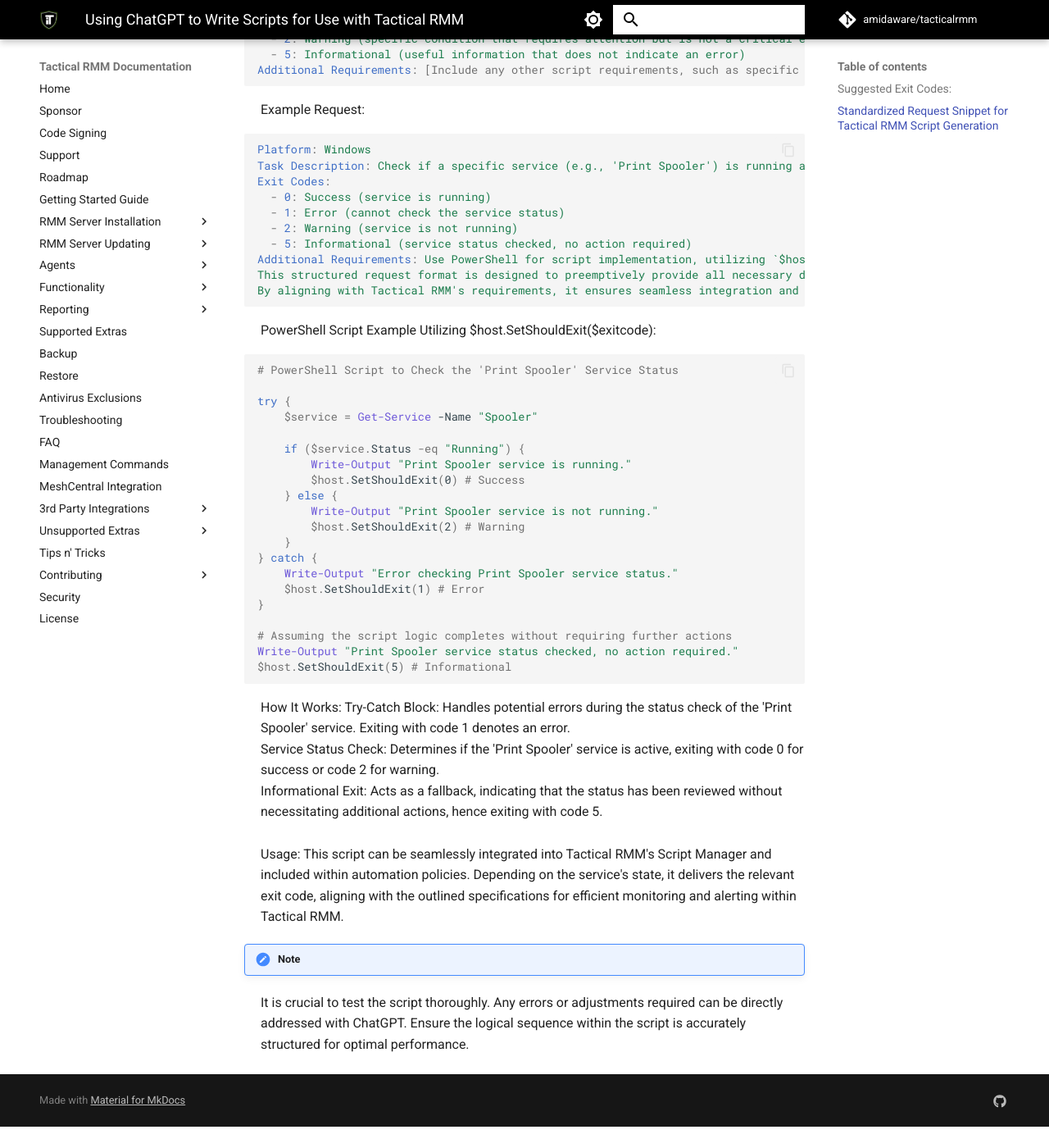
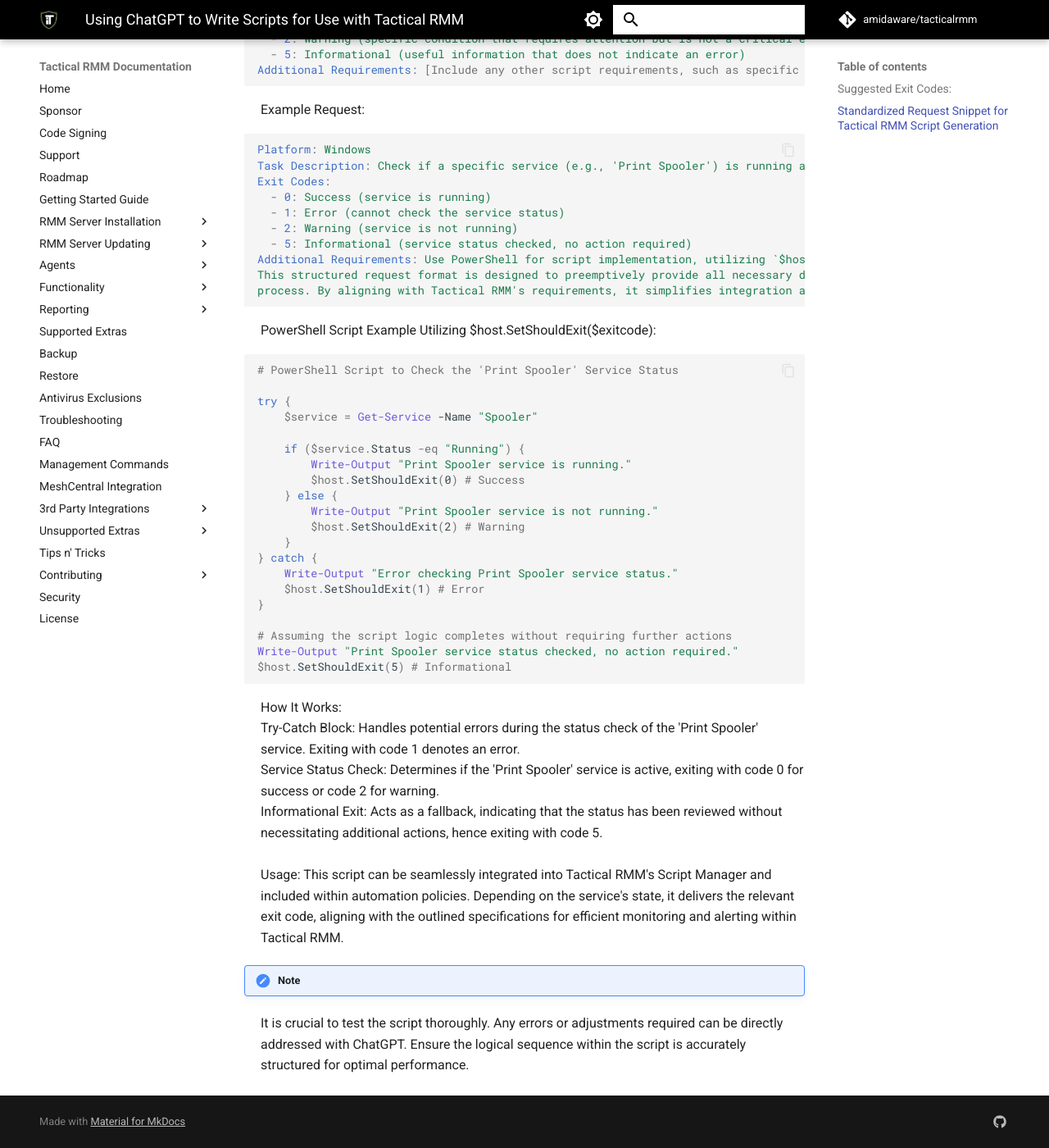
Before and after one commit to amidaware/trmm-docs, an MkDocs documentation site: the page built from docs/using_chatgpt.md, in a window 1280 px wide and 1400 px high, scrolled down 784 px. Shown: the whole window at 82% size. Built offline with MkDocs 1.6.1 and Material for MkDocs 9.7.7, drawn with Linux system fonts in a browser that asks for light colours; comment, search, counter and statistics services are not loaded; before the commit the page ends 2158 px from its top, so only the background shows below that.

Commit message:
Update using_chatgpt.md

````diff
--- a/docs/using_chatgpt.md
+++ b/docs/using_chatgpt.md
@@ -32,8 +32,8 @@
   - 2: Warning (service is not running)
   - 5: Informational (service status checked, no action required)
 Additional Requirements: Use PowerShell for script implementation, utilizing `$host.SetShouldExit($exitcode)` for exit codes.
-This structured request format is designed to preemptively provide all necessary details, streamlining the script creation process.
-By aligning with Tactical RMM's requirements, it ensures seamless integration and deployment within the RMM environment.
+This structured request format is designed to preemptively provide all necessary details, streamlining the script creation
+process. By aligning with Tactical RMM's requirements, it simplifies integration and deployment with RMM environment.
 ```
 
 PowerShell Script Example Utilizing $host.SetShouldExit($exitcode):
@@ -60,7 +60,7 @@
 $host.SetShouldExit(5) # Informational
 ```
 
-How It Works:
+How It Works:<br>
 Try-Catch Block: Handles potential errors during the status check of the 'Print Spooler' service. Exiting with code 1 denotes an error.<br>
 Service Status Check: Determines if the 'Print Spooler' service is active, exiting with code 0 for success or code 2 for warning.<br>
 Informational Exit: Acts as a fallback, indicating that the status has been reviewed without necessitating additional actions, hence exiting with code 5.<br><br>
````
